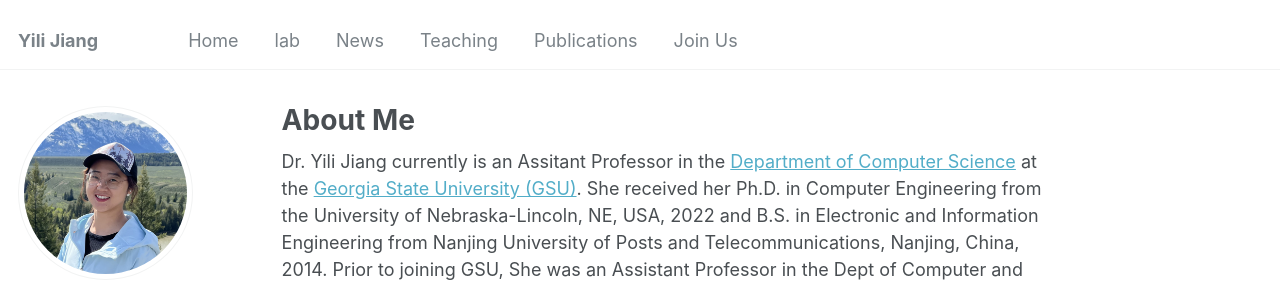
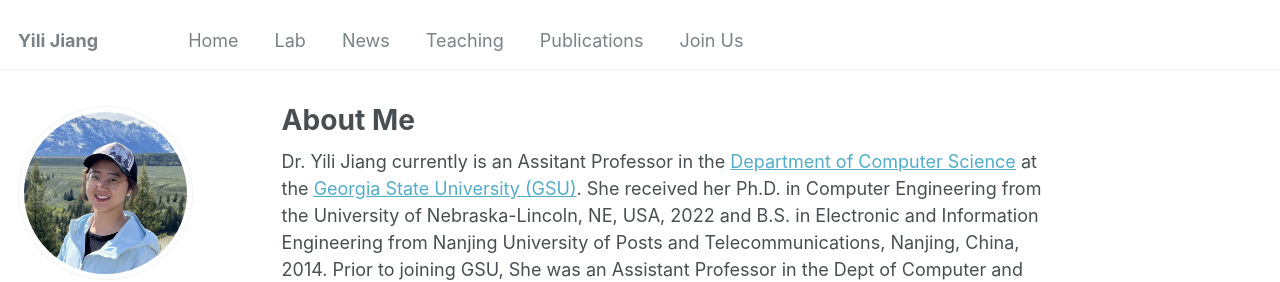
Before and after one commit to suhbrina-perry/suhbrina-perry.github.io, a Jekyll site: the page built from _pages/about.md, in a window 1280 px wide. Shown: the top 282 px of the page. Built offline with Jekyll 4.4.1, drawn with Linux system fonts in a browser that asks for light colours; some web fonts are replaced.

```diff
--- a/_data/navigation.yml
+++ b/_data/navigation.yml
@@ -5,7 +5,7 @@ main:
   - title: "Home"
     url: /home/
 
-  - title: "lab"
+  - title: "Lab"
     url: /lab/
 
   - title: "News"
```
